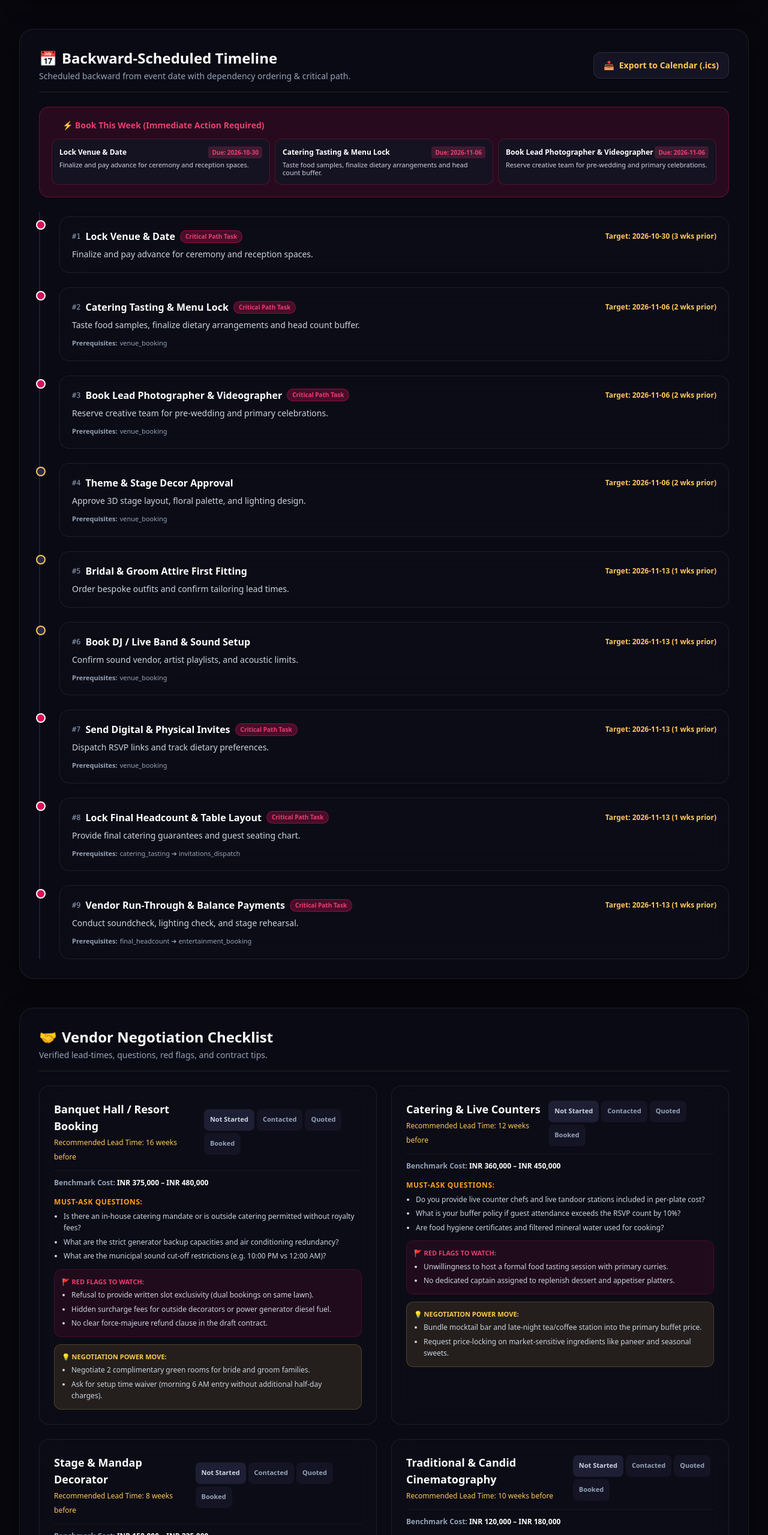
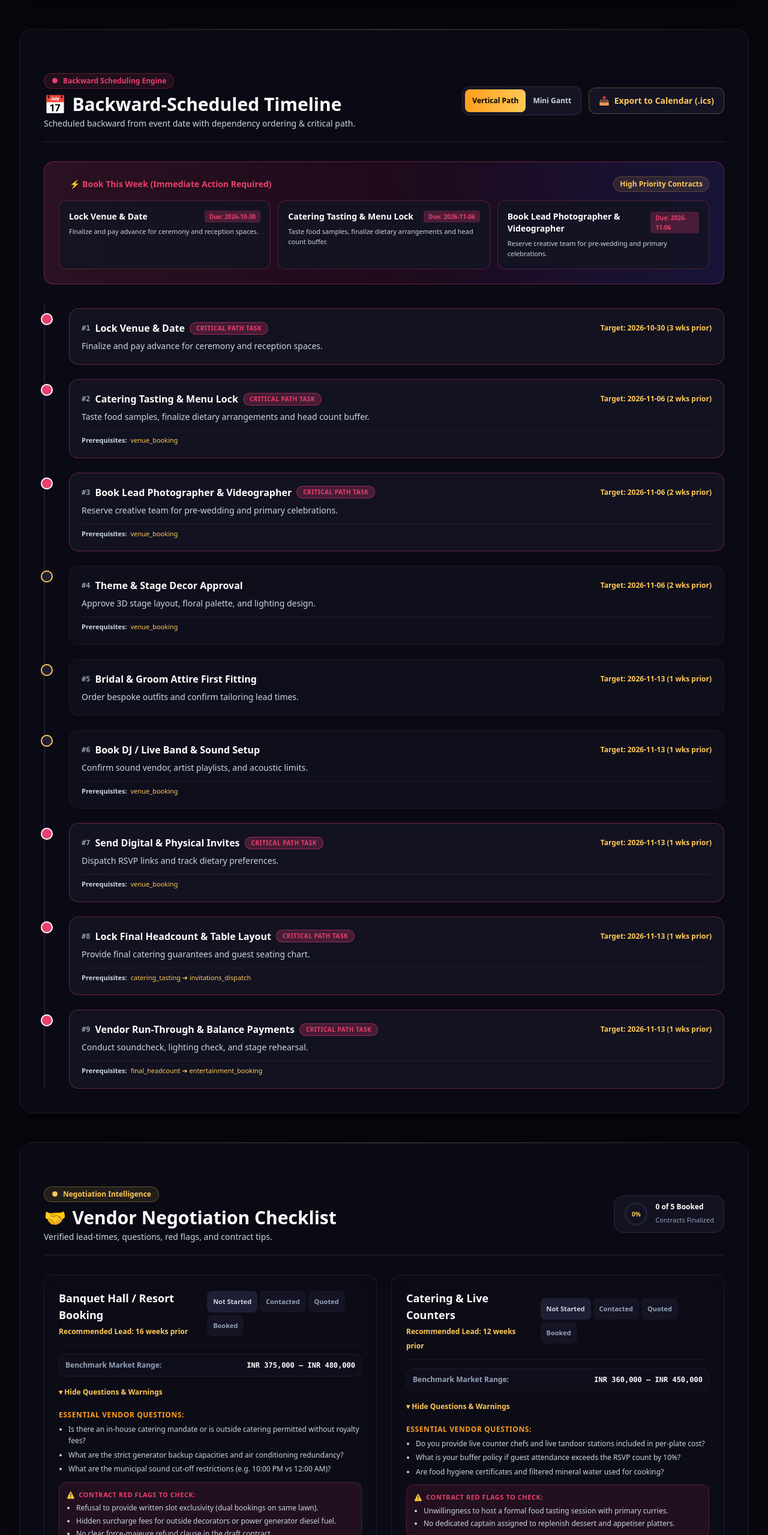
Before and after one commit to vedant-B22/jashn, a Next.js app: page / in a window 1280 px wide. Shown: the part 2847-5406 px from the top of the page at 60% size. Built offline with nearby package versions, Linux system fonts and the light colour scheme.

Commit message:
feat(ui): upgrade Timeline with Gantt toggle and VendorChecklist with Kanban pills

```diff
--- a/src/features/timeline/TimelineBuilder.tsx
+++ b/src/features/timeline/TimelineBuilder.tsx
@@ -1,9 +1,10 @@
 'use client';
 
-import React from 'react';
+import React, { useState } from 'react';
 import { TimelineSchedule } from '@/engine/types';
 import { Locale, DICTIONARIES } from '@/lib/i18n';
 import { downloadIcsFile } from '@/lib/ics-export';
+import { SpotlightCard } from '@/components/ui/SpotlightCard';
 
 interface TimelineBuilderProps {
   currentLocale: Locale;
@@ -12,88 +13,142 @@ interface TimelineBuilderProps {
 
 export function TimelineBuilder({ currentLocale, schedule }: TimelineBuilderProps) {
   const t = DICTIONARIES[currentLocale];
+  const [viewMode, setViewMode] = useState<'vertical' | 'gantt'>('vertical');
 
   const handleExportIcs = () => {
     downloadIcsFile(schedule.tasks, `jashn-timeline-${schedule.eventDate}.ics`);
   };
 
   return (
-    <section aria-labelledby="timeline-heading" className="rounded-3xl glass-card p-6 sm:p-8 border border-white/10 shadow-glass space-y-6">
-      <div className="flex flex-col sm:flex-row sm:items-center sm:justify-between gap-4 border-b border-white/10 pb-4">
+    <SpotlightCard
+      aria-labelledby="timeline-heading"
+      className="p-6 sm:p-10 border border-white/10 shadow-glass space-y-8"
+    >
+      {/* Header with View Toggle & Export */}
+      <div className="flex flex-col sm:flex-row sm:items-center sm:justify-between gap-4 border-b border-white/10 pb-5">
         <div>
-          <h2 id="timeline-heading" className="text-2xl font-black text-white flex items-center gap-2">
+          <div className="inline-flex items-center gap-2 px-3 py-1 rounded-full bg-festive-rose/10 border border-festive-rose/30 text-xs font-bold text-festive-rose mb-2">
+            <span>●</span> Backward Scheduling Engine
+          </div>
+          <h2 id="timeline-heading" className="text-2xl sm:text-3xl font-black text-white flex items-center gap-2.5">
             <span aria-hidden="true">📅</span> {t.timelineTitle}
           </h2>
-          <p className="text-xs sm:text-sm text-slate-400 mt-1">{t.timelineSubtitle}</p>
+          <p className="text-xs sm:text-sm text-slate-300 mt-1">{t.timelineSubtitle}</p>
+        </div>
+
+        <div className="flex flex-wrap items-center gap-3">
+          {/* View Mode Toggle */}
+          <div className="flex items-center rounded-xl bg-surface-100 p-1 border border-white/10" role="group" aria-label="Timeline View Selection">
+            <button
+              type="button"
+              onClick={() => setViewMode('vertical')}
+              className={`px-3 py-1.5 text-xs font-bold rounded-lg transition-all min-h-[38px] ${
+                viewMode === 'vertical'
+                  ? 'bg-gradient-to-r from-festive-saffron to-festive-gold text-black shadow-sm'
+                  : 'text-slate-300 hover:text-white'
+              }`}
+              aria-pressed={viewMode === 'vertical'}
+            >
+              Vertical Path
+            </button>
+            <button
+              type="button"
+              onClick={() => setViewMode('gantt')}
+              className={`px-3 py-1.5 text-xs font-bold rounded-lg transition-all min-h-[38px] ${
+                viewMode === 'gantt'
+                  ? 'bg-gradient-to-r from-festive-saffron to-festive-gold text-black shadow-sm'
+                  : 'text-slate-300 hover:text-white'
+              }`}
+              aria-pressed={viewMode === 'gantt'}
+            >
+              Mini Gantt
+            </button>
           </div>
 
           <button
             type="button"
             onClick={handleExportIcs}
-          className="self-start sm:self-auto inline-flex items-center space-x-2 px-4 py-2 text-xs sm:text-sm font-bold rounded-xl bg-surface-100 hover:bg-surface-200 border border-white/10 text-festive-gold shadow-sm hover:border-festive-gold/40 transition-all min-h-[44px]"
+            className="inline-flex items-center space-x-2 px-4 py-2 text-xs sm:text-sm font-bold rounded-xl bg-surface-100 hover:bg-surface-200 border border-festive-gold/30 text-festive-gold shadow-sm hover:border-festive-gold transition-all min-h-[44px] active:scale-95"
           >
             <span aria-hidden="true">📥</span>
             <span>{t.exportIcsBtn}</span>
           </button>
         </div>
+      </div>
 
       {/* Short-notice Compression & Urgent Tasks Priority Banner */}
       {schedule.urgentTasks.length > 0 && (
-        <div className="p-4 sm:p-5 rounded-2xl bg-festive-magenta/15 border border-festive-magenta/40 space-y-3" role="alert">
-          <div className="flex items-center space-x-2 text-festive-rose font-bold text-sm">
+        <div
+          className="p-5 sm:p-6 rounded-2xl bg-gradient-to-r from-festive-rose/15 via-festive-magenta/10 to-festive-indigo/20 border border-festive-rose/40 space-y-3.5 shadow-glow-magenta/10"
+          role="alert"
+        >
+          <div className="flex items-center justify-between">
+            <div className="flex items-center space-x-2 text-festive-rose font-black text-sm">
               <span className="w-2.5 h-2.5 rounded-full bg-festive-rose animate-ping" aria-hidden="true" />
               <span>⚡ {t.urgentMilestones}</span>
             </div>
-          <div className="grid grid-cols-1 sm:grid-cols-2 md:grid-cols-3 gap-2">
+            <span className="text-xs font-bold text-festive-gold bg-festive-gold/10 px-2.5 py-1 rounded-full border border-festive-gold/20">
+              High Priority Contracts
+            </span>
+          </div>
+
+          <div className="grid grid-cols-1 sm:grid-cols-2 md:grid-cols-3 gap-3">
             {schedule.urgentTasks.map((task) => (
               <div
                 key={task.id}
-                className="p-3 rounded-xl bg-surface-100/90 border border-festive-magenta/30 text-xs space-y-1"
+                className="p-4 rounded-xl bg-surface-100/90 border border-festive-rose/30 text-xs space-y-1.5 transition-all hover:border-festive-gold/40"
               >
                 <div className="flex items-center justify-between">
-                  <span className="font-extrabold text-white">{task.title}</span>
-                  <span className="px-1.5 py-0.5 rounded text-[10px] bg-festive-rose/20 text-festive-rose font-black">
+                  <span className="font-extrabold text-white text-sm">{task.title}</span>
+                  <span className="px-2 py-0.5 rounded text-[10px] bg-festive-rose/25 text-festive-rose font-black tabular-nums">
                     Due: {task.targetDate}
                   </span>
                 </div>
-                <p className="text-[11px] text-slate-300 leading-tight">{task.description}</p>
+                <p className="text-[11px] text-slate-300 leading-relaxed">{task.description}</p>
               </div>
             ))}
           </div>
         </div>
       )}
 
-      {/* Chronological Milestone Track with SVG Timeline Path */}
-      <div className="relative pl-6 sm:pl-8 border-l-2 border-surface-200 space-y-6 pt-2">
+      {/* View 1: Vertical Chronological Path */}
+      {viewMode === 'vertical' ? (
+        <div className="relative pl-6 sm:pl-10 border-l-2 border-surface-200 space-y-6 pt-2">
           {schedule.tasks.map((task, index) => {
             const isCritical = task.isCriticalPath;
 
             return (
               <div key={task.id} className="relative group">
-              {/* Milestone Indicator Node */}
+                {/* Milestone Node */}
                 <div
-                className={`absolute -left-[31px] sm:-left-[39px] top-1.5 w-4 h-4 rounded-full border-2 transition-all ${
+                  className={`absolute -left-[31px] sm:-left-[47px] top-2 w-4 h-4 sm:w-5 sm:h-5 rounded-full border-2 transition-all ${
                     isCritical
-                    ? 'bg-festive-magenta border-white pulse-critical'
-                    : 'bg-surface-300 border-festive-gold'
+                      ? 'bg-festive-rose border-white pulse-critical ring-4 ring-festive-rose/30'
+                      : 'bg-surface-200 border-festive-gold group-hover:scale-125'
                   }`}
                   aria-hidden="true"
                 />
 
                 {/* Task Milestone Card */}
-              <div className="glass-card glass-card-hover p-4 sm:p-5 rounded-2xl border border-white/5 space-y-2">
-                <div className="flex flex-col sm:flex-row sm:items-center sm:justify-between gap-1">
+                <div
+                  className={`p-5 rounded-2xl border transition-all ${
+                    isCritical
+                      ? 'bg-surface-100/90 border-festive-rose/40 shadow-glow-magenta/10 hover:border-festive-rose/60'
+                      : 'bg-surface-100/60 border-white/5 hover:border-white/20'
+                  }`}
+                >
+                  <div className="flex flex-col sm:flex-row sm:items-center sm:justify-between gap-2 mb-2">
                     <div className="flex items-center space-x-2">
-                    <span className="text-xs text-slate-400 font-mono">#{index + 1}</span>
+                      <span className="text-xs text-slate-400 font-mono font-bold">#{index + 1}</span>
                       <h3 className="font-extrabold text-base text-white">{task.title}</h3>
                       {isCritical && (
-                      <span className="px-2 py-0.5 rounded-full text-[10px] font-bold bg-festive-magenta/30 text-festive-rose border border-festive-magenta/50">
+                        <span className="px-2.5 py-0.5 rounded-full text-[10px] font-black bg-festive-rose/25 text-festive-rose border border-festive-rose/50 uppercase tracking-wider">
                           {t.criticalPathLabel}
                         </span>
                       )}
                     </div>
 
-                  <div className="text-xs text-festive-gold font-bold">
+                    <div className="text-xs text-festive-gold font-bold tabular-nums">
                       Target: {task.targetDate} ({task.recommendedWeeksBefore} wks prior)
                     </div>
                   </div>
@@ -103,9 +158,9 @@ export function TimelineBuilder({ currentLocale, schedule }: TimelineBuilderProp
                   </p>
 
                   {task.dependencies.length > 0 && (
-                  <div className="flex items-center space-x-1 text-[11px] text-slate-400 pt-1">
-                    <span className="font-semibold">Prerequisites:</span>
-                    <span>{task.dependencies.join(' ➔ ')}</span>
+                    <div className="flex items-center space-x-1.5 text-[11px] text-slate-400 pt-2 border-t border-white/5 mt-3">
+                      <span className="font-semibold text-slate-300">Prerequisites:</span>
+                      <span className="text-festive-gold font-medium">{task.dependencies.join(' ➔ ')}</span>
                     </div>
                   )}
                 </div>
@@ -113,6 +168,47 @@ export function TimelineBuilder({ currentLocale, schedule }: TimelineBuilderProp
             );
           })}
         </div>
-    </section>
+      ) : (
+        /* View 2: Horizontal Mini Gantt View */
+        <div className="space-y-4 rounded-2xl bg-surface-100/50 p-4 sm:p-6 border border-white/10 overflow-x-auto">
+          <div className="text-xs text-slate-400 font-bold uppercase tracking-wider pb-2 border-b border-white/10 flex items-center justify-between min-w-[600px]">
+            <span>Milestone / Category</span>
+            <span>Weeks Remaining to Celebration</span>
+          </div>
+
+          <div className="space-y-3 min-w-[600px]">
+            {schedule.tasks.map((task) => {
+              const maxWeeks = 24;
+              const barWidth = Math.min(100, Math.max(15, (task.recommendedWeeksBefore / maxWeeks) * 100));
+
+              return (
+                <div key={task.id} className="space-y-1">
+                  <div className="flex items-center justify-between text-xs">
+                    <span className="font-bold text-white flex items-center gap-2">
+                      {task.isCriticalPath && <span className="text-festive-rose">★</span>}
+                      {task.title}
+                    </span>
+                    <span className="text-slate-400 font-mono text-[11px] tabular-nums">
+                      Due: {task.targetDate}
+                    </span>
+                  </div>
+
+                  <div className="h-4 w-full bg-surface-200/60 rounded-full overflow-hidden p-0.5">
+                    <div
+                      className={`h-full rounded-full transition-all duration-500 ${
+                        task.isCriticalPath
+                          ? 'bg-gradient-to-r from-festive-rose to-festive-magenta shadow-sm'
+                          : 'bg-gradient-to-r from-festive-saffron to-festive-gold'
+                      }`}
+                      style={{ width: `${barWidth}%` }}
+                    />
+                  </div>
+                </div>
+              );
+            })}
+          </div>
+        </div>
+      )}
+    </SpotlightCard>
   );
 }
--- a/src/features/vendors/VendorChecklist.tsx
+++ b/src/features/vendors/VendorChecklist.tsx
@@ -3,6 +3,7 @@
 import React, { useState, useEffect } from 'react';
 import { VendorChecklistItem, VendorStatus, BudgetCategory } from '@/engine/types';
 import { Locale, DICTIONARIES } from '@/lib/i18n';
+import { SpotlightCard } from '@/components/ui/SpotlightCard';
 
 interface VendorChecklistProps {
   currentLocale: Locale;
@@ -24,6 +25,7 @@ export function VendorChecklist({ currentLocale, initialChecklists, currency }:
   const [statuses, setStatuses] = useState<Record<BudgetCategory, VendorStatus>>(() => {
     return {} as Record<BudgetCategory, VendorStatus>;
   });
+  const [expandedCategories, setExpandedCategories] = useState<Record<string, boolean>>({});
 
   useEffect(() => {
     if (typeof window !== 'undefined') {
@@ -52,34 +54,88 @@ export function VendorChecklist({ currentLocale, initialChecklists, currency }:
     });
   };
 
+  const toggleExpand = (cat: string) => {
+    setExpandedCategories((prev) => ({ ...prev, [cat]: !prev[cat] }));
+  };
+
+  // Progress metrics
+  const totalCount = initialChecklists.length;
+  const bookedCount = initialChecklists.filter(
+    (item) => (statuses[item.category] ?? item.status) === 'booked'
+  ).length;
+  const bookedPercentage = totalCount > 0 ? Math.round((bookedCount / totalCount) * 100) : 0;
+
   return (
-    <section aria-labelledby="vendors-heading" className="rounded-3xl glass-card p-6 sm:p-8 border border-white/10 shadow-glass space-y-6">
-      <div className="border-b border-white/10 pb-4">
-        <h2 id="vendors-heading" className="text-2xl font-black text-white flex items-center gap-2">
+    <SpotlightCard
+      aria-labelledby="vendors-heading"
+      className="p-6 sm:p-10 border border-white/10 shadow-glass space-y-8"
+    >
+      {/* Header with Progress Ring Indicator */}
+      <div className="flex flex-col sm:flex-row sm:items-center sm:justify-between gap-4 border-b border-white/10 pb-5">
+        <div>
+          <div className="inline-flex items-center gap-2 px-3 py-1 rounded-full bg-festive-gold/10 border border-festive-gold/30 text-xs font-bold text-festive-gold mb-2">
+            <span>●</span> Negotiation Intelligence
+          </div>
+          <h2 id="vendors-heading" className="text-2xl sm:text-3xl font-black text-white flex items-center gap-2.5">
             <span aria-hidden="true">🤝</span> {t.vendorsTitle}
           </h2>
-        <p className="text-xs sm:text-sm text-slate-400 mt-1">{t.vendorsSubtitle}</p>
+          <p className="text-xs sm:text-sm text-slate-300 mt-1">{t.vendorsSubtitle}</p>
         </div>
 
+        {/* Overall Category Progress Ring Pill */}
+        <div className="flex items-center gap-3 bg-surface-100/90 px-4 py-2.5 rounded-2xl border border-white/10">
+          <div className="relative w-10 h-10 flex items-center justify-center">
+            <svg viewBox="0 0 36 36" className="w-full h-full -rotate-90">
+              <path
+                d="M18 2.0845 a 15.9155 15.9155 0 0 1 0 31.831 a 15.9155 15.9155 0 0 1 0 -31.831"
+                fill="none"
+                stroke="#1E1E34"
+                strokeWidth="3.5"
+              />
+              <path
+                d="M18 2.0845 a 15.9155 15.9155 0 0 1 0 31.831 a 15.9155 15.9155 0 0 1 0 -31.831"
+                fill="none"
+                stroke="#FFB800"
+                strokeWidth="3.5"
+                strokeDasharray={`${bookedPercentage}, 100`}
+                className="transition-all duration-500"
+              />
+            </svg>
+            <span className="absolute text-[10px] font-black text-festive-gold tabular-nums">
+              {bookedPercentage}%
+            </span>
+          </div>
+          <div>
+            <span className="text-xs font-extrabold text-white block">
+              {bookedCount} of {totalCount} Booked
+            </span>
+            <span className="text-[11px] text-slate-400">Contracts Finalized</span>
+          </div>
+        </div>
+      </div>
+
+      {/* Vendor Cards Grid */}
       <div className="grid grid-cols-1 md:grid-cols-2 gap-6">
         {initialChecklists.map((item) => {
           const currentStatus = statuses[item.category] ?? item.status;
+          const isExpanded = expandedCategories[item.category] ?? true;
 
           return (
             <div
               key={item.category}
-              className="glass-card p-5 sm:p-6 rounded-2xl border border-white/5 space-y-4 flex flex-col justify-between"
+              className="glass-card p-5 sm:p-6 rounded-2xl border border-white/10 space-y-4 flex flex-col justify-between transition-all hover:border-festive-gold/30 hover:shadow-glow/5"
             >
-              <div className="space-y-3">
-                <div className="flex flex-col sm:flex-row sm:items-center sm:justify-between gap-2 border-b border-white/5 pb-3">
+              <div className="space-y-3.5">
+                {/* Header & Status Pill Bar */}
+                <div className="flex flex-col sm:flex-row sm:items-center sm:justify-between gap-2.5 border-b border-white/5 pb-3">
                   <div>
                     <h3 className="font-extrabold text-lg text-white">{item.title}</h3>
-                    <span className="text-xs text-festive-gold">
-                      Recommended Lead Time: {item.leadTimeWeeks} weeks before
+                    <span className="text-xs font-semibold text-festive-gold">
+                      Recommended Lead: {item.leadTimeWeeks} weeks prior
                     </span>
                   </div>
 
-                  {/* Status Picker Pill Group */}
+                  {/* Kanban Status Pill Group */}
                   <div className="flex flex-wrap gap-1" role="group" aria-label={`Status for ${item.title}`}>
                     {STATUS_OPTIONS.map((opt) => (
                       <button
@@ -99,18 +155,30 @@ export function VendorChecklist({ currentLocale, initialChecklists, currency }:
                   </div>
                 </div>
 
-                {/* Estimated Budget Range */}
-                <div className="text-xs text-slate-300">
-                  <span className="font-semibold text-slate-400">Benchmark Cost: </span>
-                  <strong className="text-white">
+                {/* Benchmark Cost Range */}
+                <div className="text-xs text-slate-300 flex items-center justify-between bg-surface-100/50 p-2.5 rounded-xl border border-white/5">
+                  <span className="font-semibold text-slate-400">Benchmark Market Range:</span>
+                  <strong className="text-white font-mono tabular-nums">
                     {currency} {item.estimatedCostRange.min.toLocaleString()} – {currency} {item.estimatedCostRange.max.toLocaleString()}
                   </strong>
                 </div>
 
-                {/* Key Questions */}
-                <div className="space-y-1.5 pt-1">
-                  <p className="text-xs font-bold text-festive-saffron uppercase tracking-wider">
-                    Must-Ask Questions:
+                {/* Accordion Toggle */}
+                <button
+                  type="button"
+                  onClick={() => toggleExpand(item.category)}
+                  className="text-xs font-bold text-festive-gold hover:text-white flex items-center gap-1.5 transition-colors pt-1"
+                >
+                  <span>{isExpanded ? '▾ Hide Questions & Warnings' : '▸ Show Questions & Warnings'}</span>
+                </button>
+
+                {/* Collapsible Content */}
+                {isExpanded && (
+                  <div className="space-y-3 pt-2">
+                    {/* Must-Ask Questions */}
+                    <div className="space-y-1.5">
+                      <p className="text-xs font-extrabold text-festive-saffron uppercase tracking-wider">
+                        Essential Vendor Questions:
                       </p>
                       <ul className="text-xs text-slate-300 space-y-1 list-disc pl-4 leading-relaxed">
                         {item.questionsToAsk.map((q, idx) => (
@@ -119,30 +187,36 @@ export function VendorChecklist({ currentLocale, initialChecklists, currency }:
                       </ul>
                     </div>
 
-                {/* Red Flags Alert */}
-                <div className="p-3 rounded-xl bg-festive-magenta/10 border border-festive-magenta/20 space-y-1">
-                  <p className="text-[11px] font-bold text-festive-rose uppercase">🚩 Red Flags to Watch:</p>
-                  <ul className="text-xs text-slate-300 space-y-1 list-disc pl-4 leading-relaxed">
+                    {/* Red Flag Contract Warnings */}
+                    <div className="p-3 rounded-xl bg-festive-rose/10 border border-festive-rose/25 space-y-1">
+                      <p className="text-[11px] font-black text-festive-rose uppercase tracking-wider flex items-center gap-1.5">
+                        <span>⚠️</span> Contract Red Flags to Check:
+                      </p>
+                      <ul className="text-xs text-slate-300 space-y-0.5 list-disc pl-4 leading-relaxed">
                         {item.redFlags.map((flag, idx) => (
-                      <li key={idx}>{flag}</li>
+                          <li key={idx} className="text-slate-300">{flag}</li>
                         ))}
                       </ul>
                     </div>
 
-                {/* Negotiation Tips */}
-                <div className="p-3 rounded-xl bg-festive-gold/10 border border-festive-gold/20 space-y-1">
-                  <p className="text-[11px] font-bold text-festive-gold uppercase">💡 Negotiation Power Move:</p>
-                  <ul className="text-xs text-slate-300 space-y-1 list-disc pl-4 leading-relaxed">
+                    {/* Negotiation Tactics */}
+                    <div className="p-3 rounded-xl bg-festive-indigo/30 border border-festive-indigo/60 space-y-1">
+                      <p className="text-[11px] font-black text-festive-gold uppercase tracking-wider flex items-center gap-1.5">
+                        <span>💡</span> Negotiation Tactics & Tips:
+                      </p>
+                      <ul className="text-xs text-slate-300 space-y-0.5 list-disc pl-4 leading-relaxed">
                         {item.negotiationTips.map((tip, idx) => (
-                      <li key={idx}>{tip}</li>
+                          <li key={idx} className="text-slate-300">{tip}</li>
                         ))}
                       </ul>
                     </div>
+                  </div>
+                )}
               </div>
             </div>
           );
         })}
       </div>
-    </section>
+    </SpotlightCard>
   );
 }
```
Lines whose indentation alone changed are shown as unchanged.
